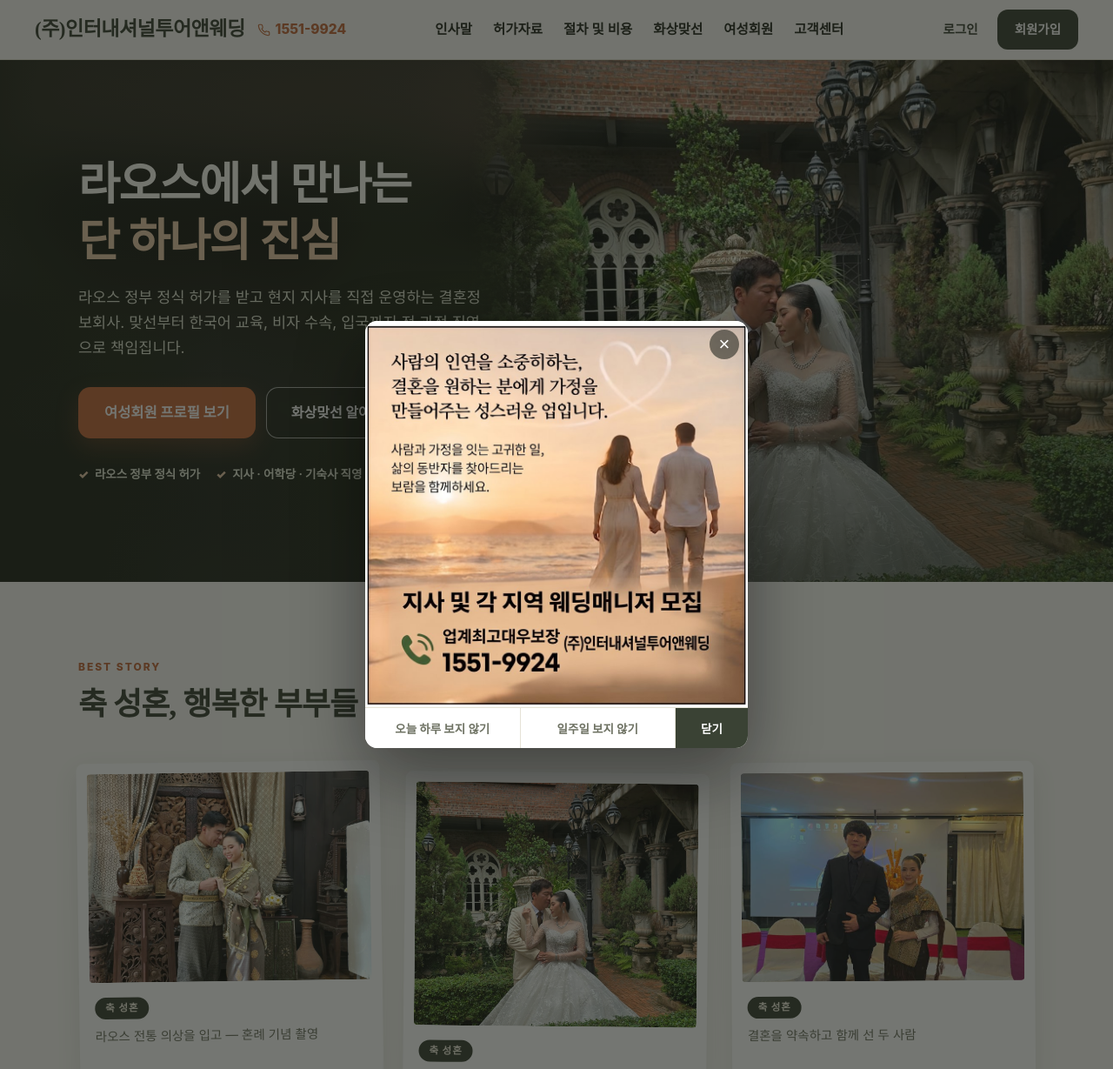
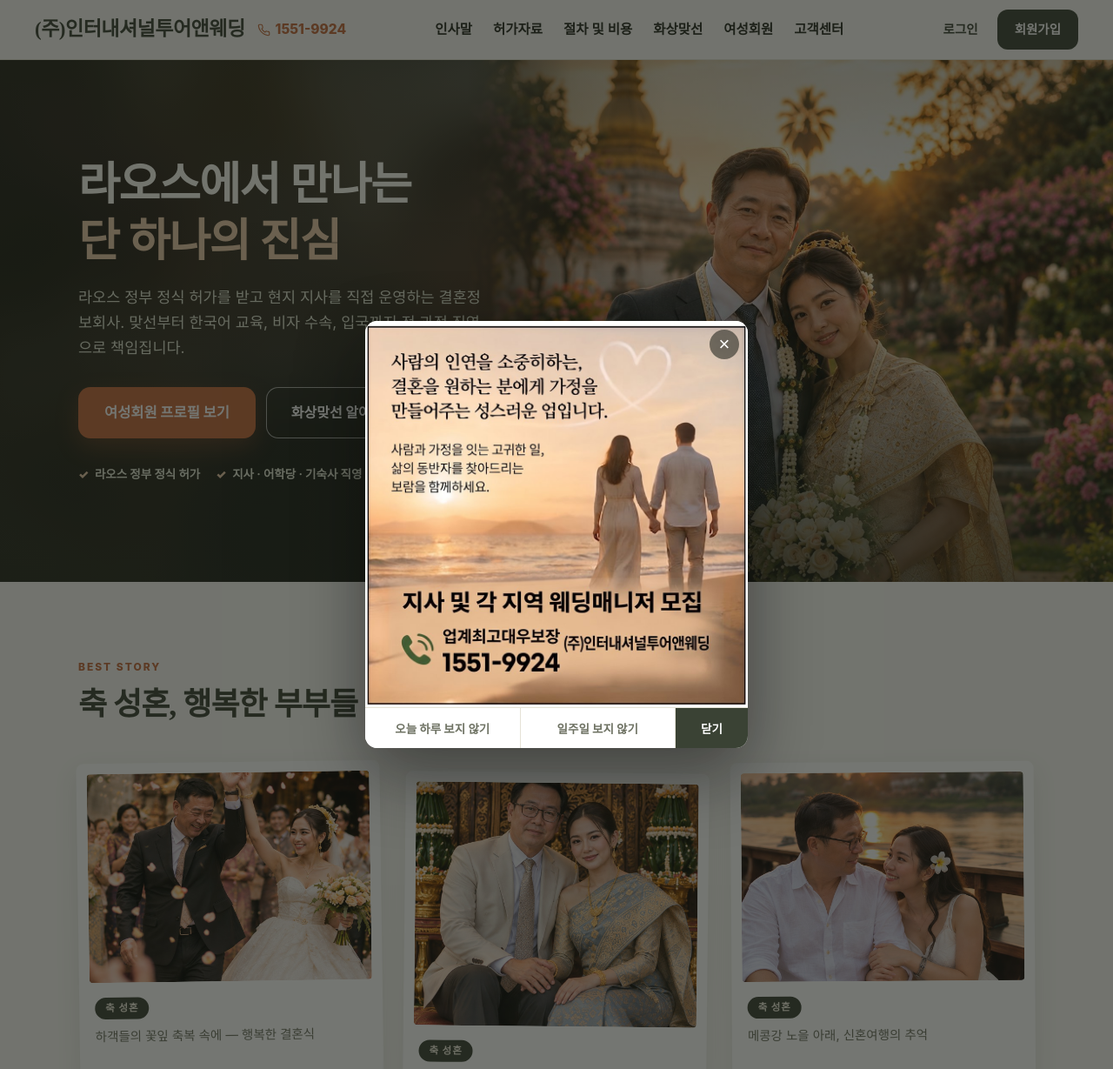
Before and after one commit to Jeongdonghwan/viet_prj, a Flask app: page / in a window 1280 px wide. Shown: the whole page at 87% size. Run offline with Flask 3, Linux system fonts and the light colour scheme; some web fonts are replaced.

Commit message:
메인 히어로·성혼 갤러리 이미지 교체
- 히어로: 라오스 사원 앞 전통의상 커플 사진 (hero-01), 포커스 위치 조정
- 성혼 갤러리 6장 교체 (couple-01~06), 사진에 맞게 캡션 수정

Co-Authored-By: Claude Opus 5.5 (1M context) <noreply@anthropic.com>

```diff
--- a/app/static/css/main.css
+++ b/app/static/css/main.css
@@ -151,7 +151,7 @@ footer.site .links a{color:#CBD1BE;font-weight:600}
 /* 좌측 배경: 동일 사진 블러 확장 (블러가 업스케일 아티팩트를 가려줌) */
 .hero-blur{position:absolute;inset:0;width:100%;height:100%;object-fit:cover;object-position:50% 30%;filter:blur(30px) brightness(.5) saturate(.85);transform:scale(1.12)}
 /* 세로 원본(1200×1600)이 업스케일되지 않는 폭까지만 사용 — 우측 정렬, 좌측 가장자리 마스크로 블러 배경과 융합 */
-.hero-bg{position:absolute;top:0;right:0;height:100%;width:min(58vw,900px);object-fit:cover;object-position:50% 52%;
+.hero-bg{position:absolute;top:0;right:0;height:100%;width:min(58vw,900px);object-fit:cover;object-position:50% 40%;
   -webkit-mask-image:linear-gradient(90deg,transparent 0,#000 16%);mask-image:linear-gradient(90deg,transparent 0,#000 16%)}
 .hero-shade{position:absolute;inset:0;background:
   linear-gradient(90deg,rgba(30,35,26,.66) 0%,rgba(30,35,26,.44) 36%,rgba(30,35,26,0) 60%),
--- a/app/templates/index.html
+++ b/app/templates/index.html
@@ -20,8 +20,8 @@
 <!-- HERO — 풀스크린 시네마틱 -->
 <div class="hero">
   {# 좌측 배경: 동일 사진의 블러 확장 — 화면 전체가 한 컷처럼 보이게 #}
-  <img class="hero-blur" src="{{ url_for('static', filename='img/wedding-02.jpg') }}" alt="" aria-hidden="true">
-  <img class="hero-bg" src="{{ url_for('static', filename='img/wedding-02.jpg') }}" alt="{{ site.brand_ko }} 성혼 커플 웨딩 촬영">
+  <img class="hero-blur" src="{{ url_for('static', filename='img/hero-01.jpg') }}" alt="" aria-hidden="true">
+  <img class="hero-bg" src="{{ url_for('static', filename='img/hero-01.jpg') }}" alt="{{ site.brand_ko }} 성혼 커플 웨딩 촬영">
   <div class="hero-shade" aria-hidden="true"></div>
   <div class="wrap hero-content">
     <h1>라오스에서 만나는<br><span class="hl">단 하나의 진심</span></h1>
@@ -55,12 +55,12 @@
     </div>
     <div class="gallery-grid">
       {% set gallery = [
-        ('wedding-04.jpg', '라오스 전통 의상을 입고 — 혼례 기념 촬영'),
-        ('wedding-02.jpg', '화상맞선으로 시작된 인연, 웨딩 촬영까지'),
-        ('wedding-09.jpg', '결혼을 약속하고 함께 선 두 사람'),
-        ('wedding-07.jpg', '양가 가족이 함께한 기념 촬영'),
-        ('wedding-03.jpg', '전통 혼례식 — 축복의 실을 묶는 바씨 의식'),
-        ('wedding-10.jpg', '가족과 하객의 축복 속에 올린 전통 혼례'),
+        ('couple-01.jpg', '하객들의 꽃잎 축복 속에 — 행복한 결혼식'),
+        ('couple-02.jpg', '라오스 전통 의상을 입고 — 혼례 기념 촬영'),
+        ('couple-03.jpg', '메콩강 노을 아래, 신혼여행의 추억'),
+        ('couple-04.jpg', '화상맞선으로 시작된 인연, 웨딩 촬영까지'),
+        ('couple-05.jpg', '라오스 사원 앞에서 함께한 여행'),
+        ('couple-06.jpg', '꽃목걸이를 손에 든 전통 혼례의 날'),
       ] %}
       {% for img, cap in gallery %}
       <div class="g-card rv{% if loop.index0 % 3 == 1 %} rv-d1{% elif loop.index0 % 3 == 2 %} rv-d2{% endif %}">
```
Also changed, not shown: app/static/img/couple-01.jpg (added), app/static/img/couple-02.jpg (added), app/static/img/couple-03.jpg (added), app/static/img/couple-04.jpg (added), app/static/img/couple-05.jpg (added), app/static/img/couple-06.jpg (added), app/static/img/hero-01.jpg (added).
